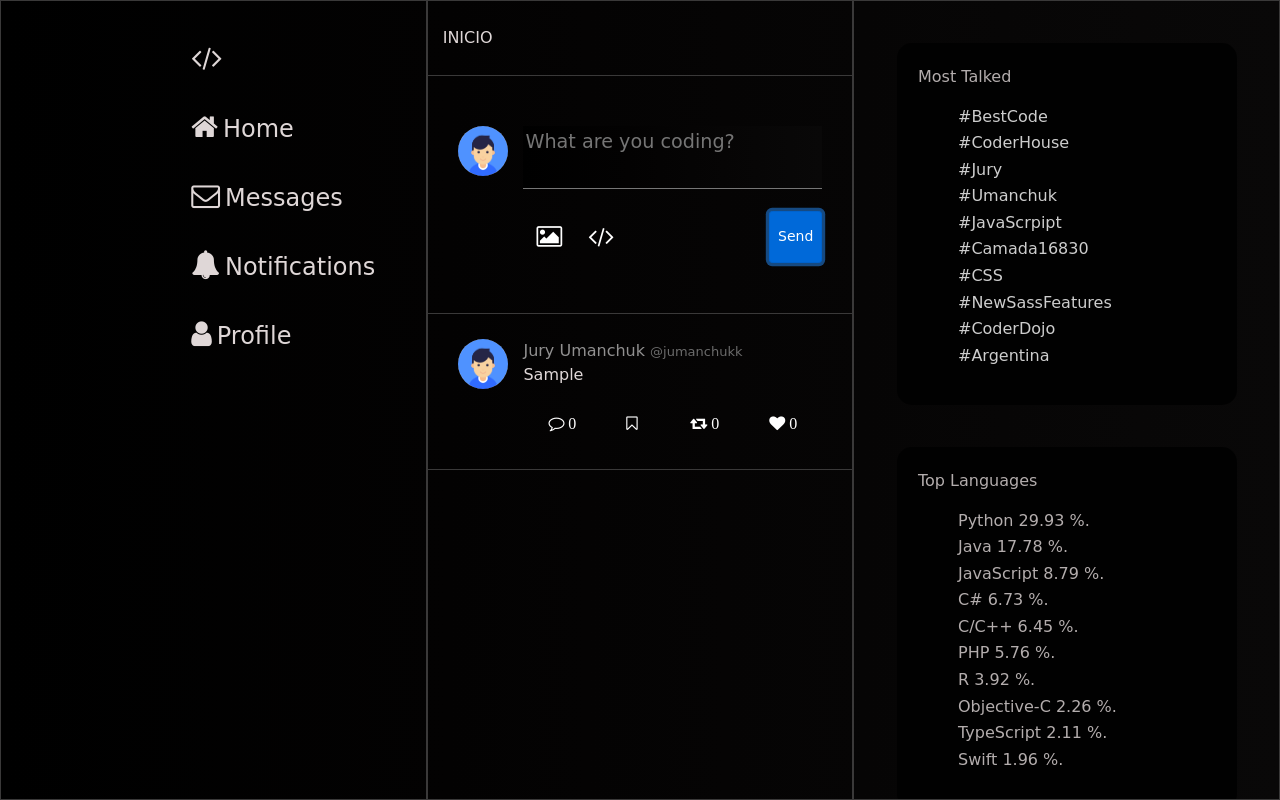
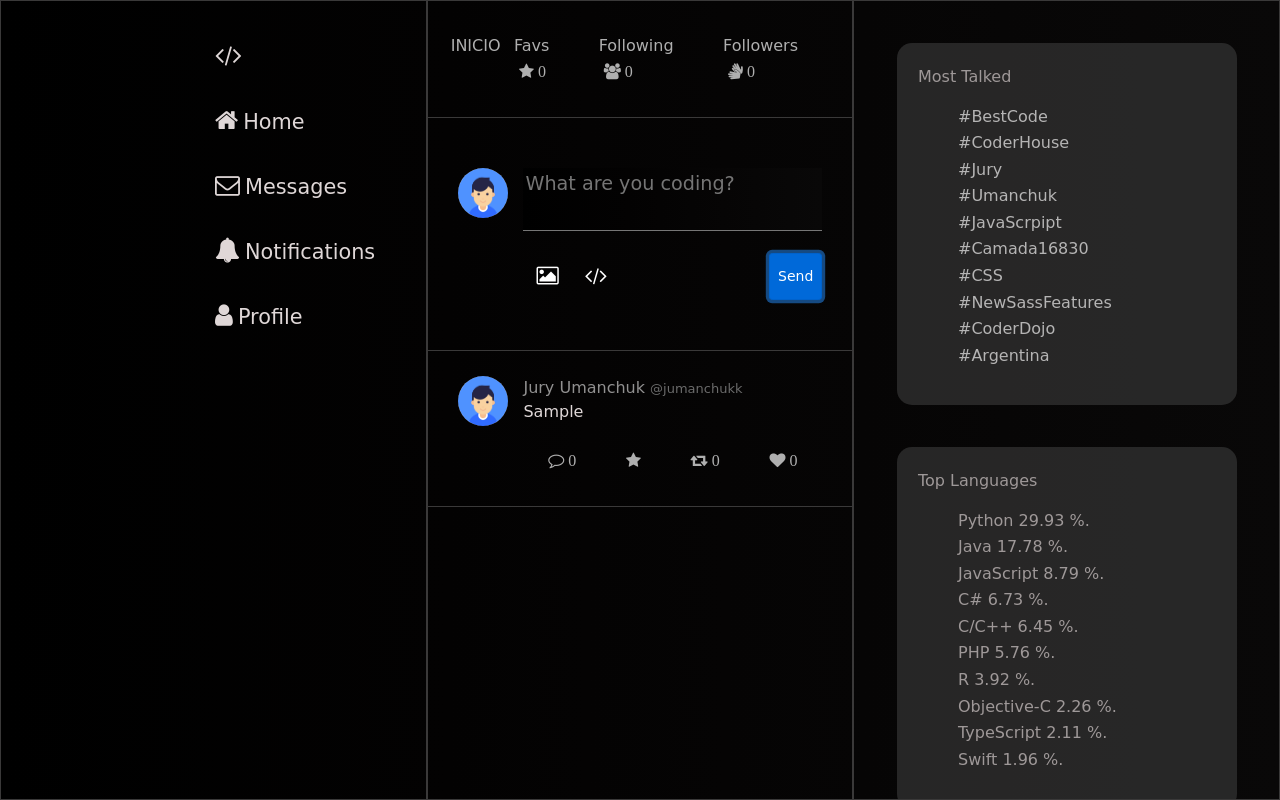
Before and after one commit to jumanchuk/0.-sharingcode.com, a plain HTML site: page index.html in a window 1280 px wide. Both pictures are taken after typing "Sample" into the empty fields and a click on the button "Send". Drawn offline with nearby package versions, Linux system fonts and the light colour scheme; a web font is replaced by a local one.

Commit message:
Icons Top Bar

```diff
--- a/index.html
+++ b/index.html
@@ -32,8 +32,7 @@
                         <ul class="tw-ul d-none d-sm-block d-md-none">
                             <li><a href="#"><span class="rounded-circle fa-st-icons fa fa-code fa-ul"></span></a></li>
                             <li><a href="#"><span class="rounded-circle fa-st-icons fa fa-home fa-ul"></span></a></li>
-                            <li><a href="#"><span class="rounded-circle fa-st-icons fa fa-envelope-o fa-ul"></span></a>
-                            </li>
+                            <li><a href="#"><span class="rounded-circle fa-st-icons fa fa-envelope-o fa-ul"></span></a></li>
                             <li><a href="#"><span class="rounded-circle fa-st-icons fa fa-bell fa-ul"></span></a></li>
                             <li><a href="#"><span class="rounded-circle fa-st-icons fa fa-user fa-ul"></span></a></li>
                         </ul>
@@ -54,8 +53,11 @@
                 <div class="container">
                     <div class="row">
                         <!--Start Card-->
-                        <div class="col-12 card-border">
-                            INICIO
+                        <div class="col-12 card-border d-flex">
+                            <a class="mr-auto p-2 fa-tw-icons" href="#">INICIO</a>
+                            <a class="p-2 fa-tw-icons" href="#">Favs<i class="fa fa-star"> 0</i></a>
+                            <a class="p-2 fa-tw-icons" href="#">Following<i class="fa fa-users"> 0</i></a>
+                            <a class="p-2 fa-tw-icons" href="#">Followers<i class="fa fa-sign-language"> 0</i></a>
                         </div>
                         <div id="crd-principal" class="col-12 card-border">
                             <div class="container cards">
--- a/js/main.js
+++ b/js/main.js
@@ -18,7 +18,7 @@ function Card(name,user,text){
     this.print = function(){
 
         if ( this.text ==""){
-            error.innerHTML = "Ups! Creo que olvidaste escribir algo."
+            error.innerHTML = 'Houston, we have a problem!. <i class="fa fa-bomb"></i>'
             error.removeAttribute('hidden');
         }
         else{
@@ -31,7 +31,7 @@ function Card(name,user,text){
             '<div class="col-12 card-border"><div class="container"><div class="row"><div class="col-2"><img src="img/user.png" ' +
             'class="rounded-circle user-img" alt="Cinque Terre"></div><div class="col"><div class="crd-label userName">' + this.name + ' <span class="userId">'+ this.user +'k</span></div><div class="crd-label">'+ this.text +'</div>' +
             '<div class="d-flex justify-content-around card-submenu"><a class="p-2 fa-tw-icons rounded-circle" href="#">'+
-            '<i class="fa fa-comment-o"> 0</i></a><a class="p-2 fa-tw-icons rounded-circle" href="#" onclick="bookmark(this)"><i class="fa fa-bookmark-o"></i></a>'+
+            '<i class="fa fa-comment-o"> 0</i></a><a class="p-2 fa-tw-icons rounded-circle" href="#" onclick="bookmark(this)"><i class="fa fa-star"></i></a>'+
             '<a class="p-2 fa-tw-icons rounded-circle" href="#" onclick="rtw(this)"><i class="fa fa-retweet"> 0</i>'+
             '</a><a class="p-2 fa-tw-icons rounded-circle" href="#" onclick="like(this)">'+
             '<i class="fa fa-heart"> 0</i></a></div></div></div></div></div>');
@@ -106,7 +106,7 @@ function bookmark(element){
 
     if(!element.classList.contains("bookmark")) {
 
-        element.style.setProperty("color", "green", "important");
+        element.style.setProperty("color", "rgb(247, 252, 0)", "important");
         element.classList.add("bookmark");
 
     } else {
--- a/scss/styles.scss
+++ b/scss/styles.scss
@@ -76,9 +76,10 @@ html,body{
     text-decoration: none !important;
     min-width: 40px;
     color: rgb(255, 255, 255);
-    font-size: 1.5em;
+    font-size: 1.3em;
+
     &:hover{
-        background-color: rgb(247, 242, 242);
+        background-color: rgb(247, 247, 242) !important;
         color: rgb(0, 0, 0);
     }
 }
@@ -109,9 +110,10 @@ html,body{
     text-decoration: none !important;
     outline: none !important;
     min-width: 40px;
-    color: rgb(255, 255, 255);
-    &:hover :focus :active {
-        color: rgb(255, 255, 255);
+    color: rgb(175, 175, 175);
+
+    &:hover {
+        color: white!important;
     }
 }
 
@@ -156,7 +158,7 @@ html,body{
 
 .tw-ul{
     list-style:none;
-    font-size: 1.5em;
+    font-size: 1.3em;
     & li {
         margin-top: 25px;
     }
@@ -179,10 +181,10 @@ html,body{
 .news-card{
     margin: 10%;
     padding: 5%;
-    background-color: black;
+    background-color: rgb(53, 53, 53);
     border-radius: 15px;
-    min-height: 150px;
-    opacity: 0.80;
+    height: auto;
+    opacity: 0.70;
 
     & ul>li{
         margin-top: 1%;
```
Also changed, not shown: css/styles.css, 1 other file.
